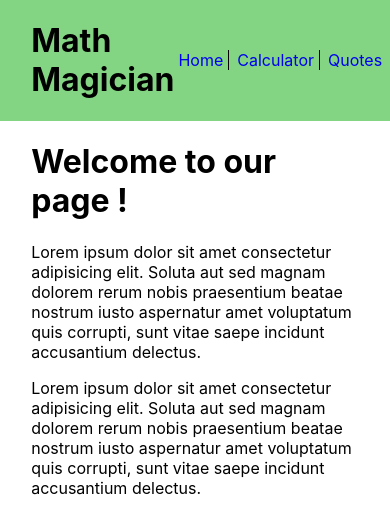
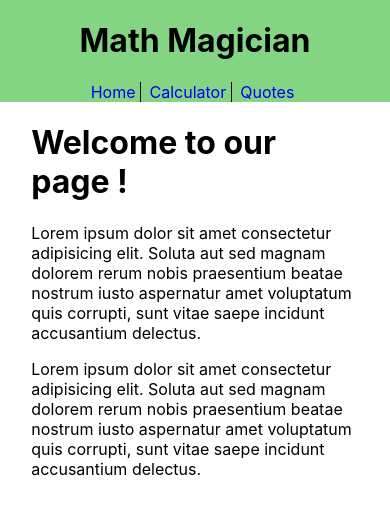
Before and after one commit to Adams-Ghub/Math-Magician-Website, a React (Create React App) app: page / in a window 390 px wide. Shown: the top 532 px of the page. Built offline with nearby package versions, Linux system fonts and the light colour scheme.

Commit message:
Add media queries to it

```diff
--- a/src/css/Navbar.module.css
+++ b/src/css/Navbar.module.css
@@ -27,3 +27,11 @@
 .calculatorLink:hover {
   color: #000;
 }
+
+@media screen and (max-width: 768px) {
+  .navigationBox {
+    flex-direction: column;
+    justify-content: center;
+    align-items: center;
+  }
+}
```
